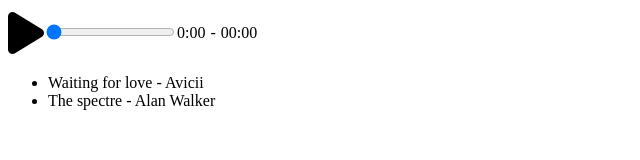
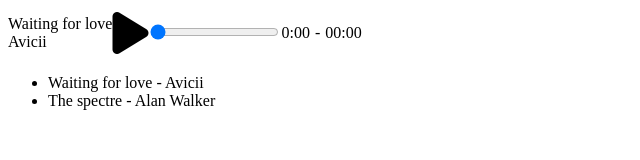
Before and after one commit to liam-gen/iListen, an Electron app: page test.html in a window 800 px wide. Shown: the whole page, without its empty margins (0-640 px from the left). Drawn offline with Linux system fonts and the light colour scheme.

Commit message:
Update test.html

```diff
--- a/test.html
+++ b/test.html
@@ -6,10 +6,13 @@
     <title>Player</title>
 </head>
 <body>
-    <!--<audio src="https://cdn.pixabay.com/audio/2023/09/17/audio_93a5eb3c34.mp3" controls></audio>-->
     <div class="player">
         <audio src="" id="audio"></audio>
         <div class="player-content">
+            <div id="song-data">
+                <div class="title"></div>
+                <div class="author"></div>
+            </div>
             <div id="song-action">
                 <i class="fa-solid fa-play fa-3x"></i>
             </div>
@@ -75,13 +78,19 @@
                     currentTime: this.player.querySelector("#song-timestamp .current"),
                     maxTime: this.player.querySelector("#song-timestamp .max"),
                     action: this.player.querySelector("#song-action"),
-                    playlist: this.player.querySelector(".playlist ul")
+                    playlist: this.player.querySelector(".playlist ul"),
+                    title: this.player.querySelector("#song-data .title"),
+                    author: this.player.querySelector("#song-data .author")
                 }
             }
 
             init(song=0){
                 this.currentSong = this.playlist[song]
                 this.audio.src = this.currentSong.src;
+
+                this.elements.author.innerText = this.currentSong.author;
+                this.elements.title.innerText = this.currentSong.name;
+
                 this.initTime();
             }
 
```
